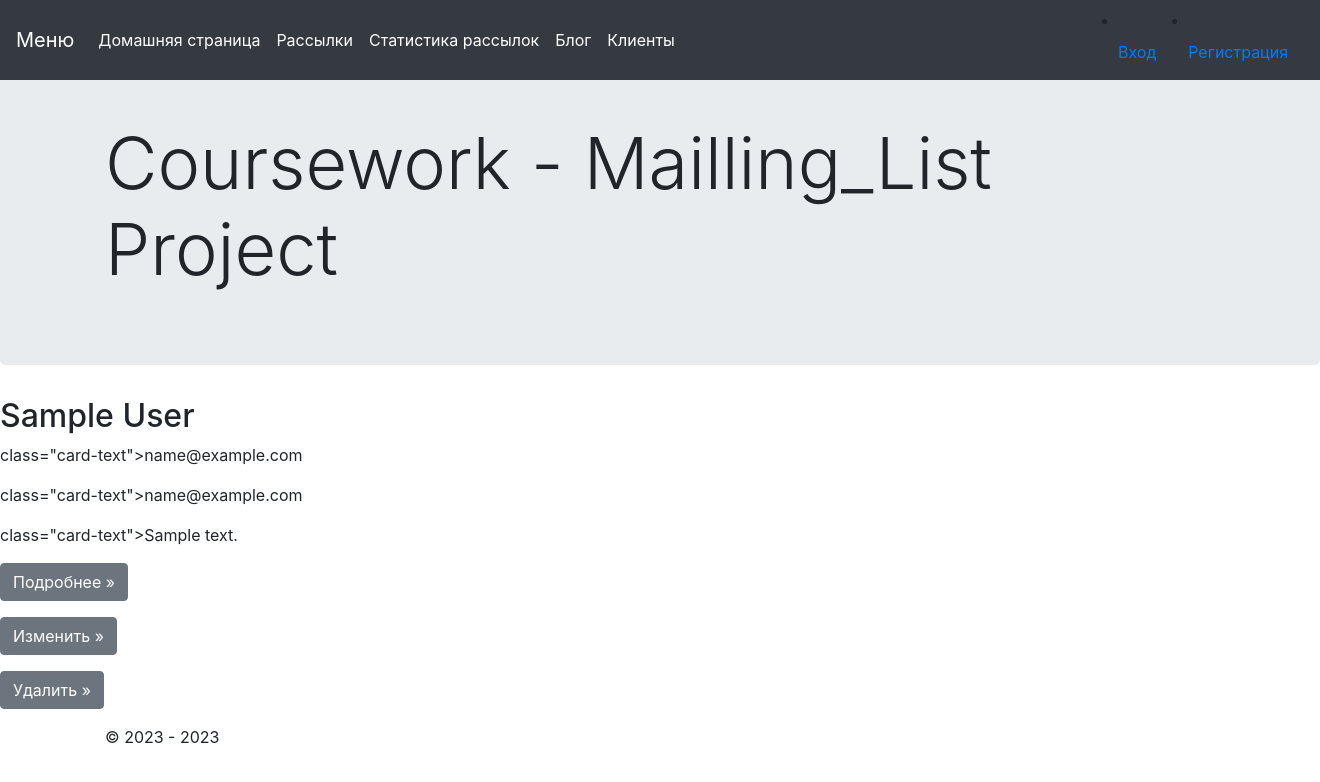
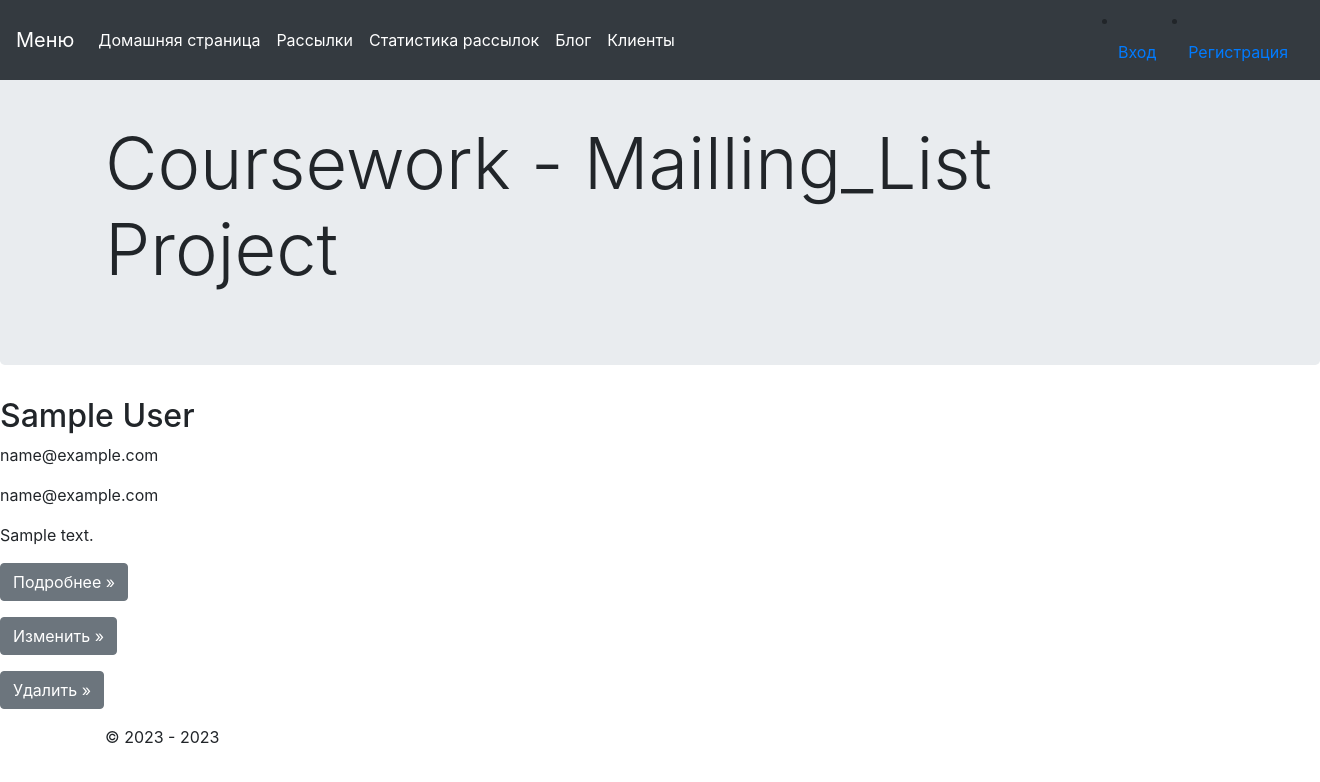
Before and after one commit to dzakhs/djangoProject, a Django app: page /client_detail/1/ in a window 1320 px wide; the page is wider, and only the part inside the window is pictured. Shown: the top 782 px of that part. Run offline with Django 4.2, Linux system fonts and the light colour scheme; tables that the repository leaves empty hold one stand-in row (values such as "Sample post"); some libraries are stand-ins or nearby versions.

```diff
--- a/mailling_list/management/commands/run_mailing.py
+++ b/mailling_list/management/commands/run_mailing.py
@@ -3,8 +3,13 @@ import time
 from django.core.management.base import BaseCommand
 import schedule
 
+from mailling_list.models import Client
+
+
 def test_schedule():
     print('Старт рассылки')
+
+
 
 class Command(BaseCommand):
     def handle(self, *args, **options):
--- a/mailling_list/templates/mailling_list/client_detail.html
+++ b/mailling_list/templates/mailling_list/client_detail.html
@@ -6,9 +6,9 @@
     <div class="row">
         <div class="col-md-4">
             <h2>{{ client.full_name }}</h2>
-            <p>class="card-text">{{ client.email }} </p>
-            <p>class="card-text">{{ client.owner }} </p>
-            <p>class="card-text">{{ client.comment }} </p>
+            <p class="card-text">{{ client.email }} </p>
+            <p class="card-text">{{ client.owner }} </p>
+            <p class="card-text">{{ client.comment }} </p>
 
             <p><a class="btn btn-secondary" href="{% url 'mailling_list:client_detail' pk=client.id %}"
                   role="button">Подробнее &raquo;</a></p>
```
